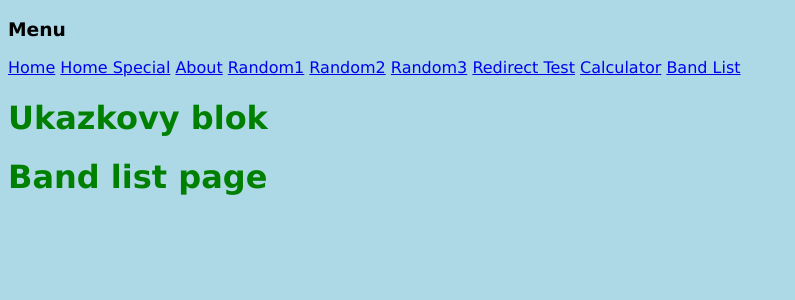
After one commit to ZdenkoKrio/django-basics, a Django app: page /music/list/ in a window 1280 px wide. The commit adds this page. Shown: the top 300 px of the page, without its empty margins (0-795 px from the left). Run offline with Django 5.2, Linux system fonts and the light colour scheme; data that the repository does not hold is empty.

Commit message:
band list view

```diff
--- a/server/core/templates/header.html
+++ b/server/core/templates/header.html
@@ -9,5 +9,6 @@
     <a href="{% url 'r3' 100 1000 10 %}">Random3</a>
     <a href="{% url 'new_test' %}">Redirect Test</a>
     <a href="{% url 'calc' %}">Calculator</a>
+    <a href="{% url 'bands' %}">Band List</a>
   </nav>
 </header>
--- /dev/null
+++ b/server/music/templates/band_list.html
@@ -0,0 +1,15 @@
+{% extends 'base.html' %}
+
+{% load static %}
+
+
+{% block content %}
+<h1>Band list page</h1>
+
+<ul>
+  {% for band in bands %}
+  <li>{{ band.name }}</li>
+  {% endfor %}
+</ul>
+
+{% endblock %}
--- a/server/music/urls.py
+++ b/server/music/urls.py
@@ -1,6 +1,7 @@
 from django.urls import path
+from .views import band_list_view
 
 
 urlpatterns = [
-    #path('special/', home, name="s_home"),
+    path('list/', band_list_view, name="bands"),
 ]
--- a/server/music/views.py
+++ b/server/music/views.py
@@ -1,3 +1,8 @@
 from django.shortcuts import render
+from .models import Band
 
-# Create your views here.
+
+def band_list_view(request):
+    result = Band.objects.all().values()
+
+    return render(request, "band_list.html", {"bands": result})
```
